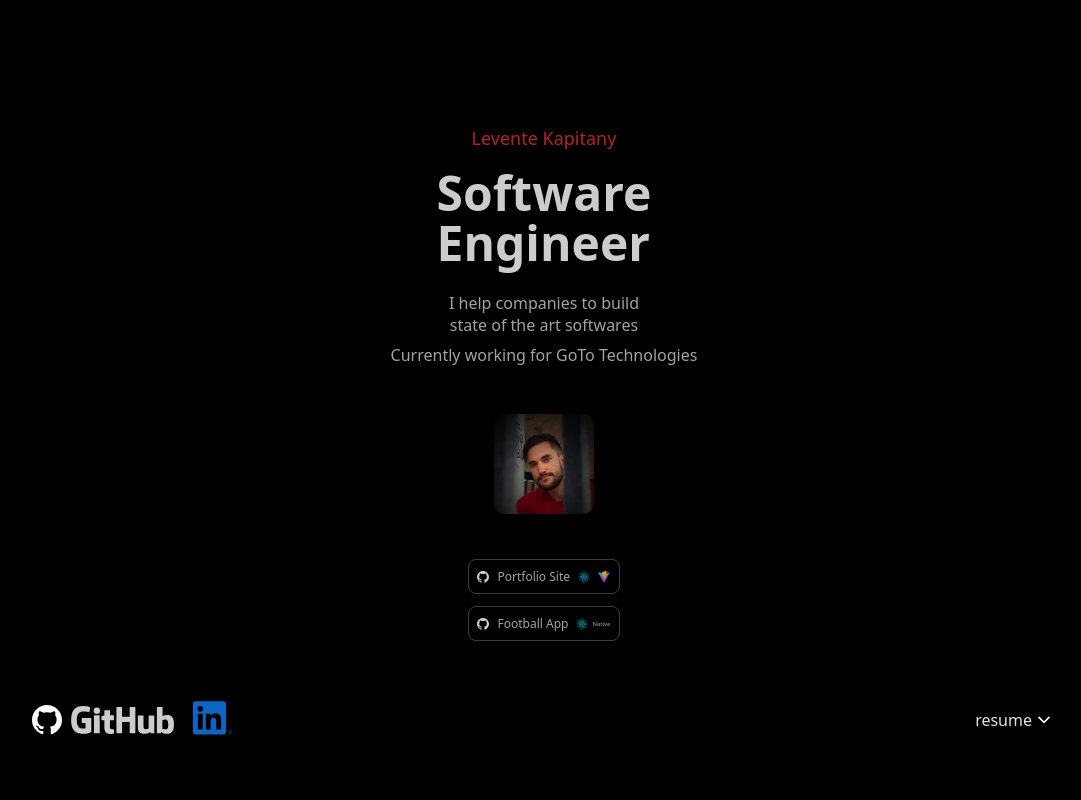
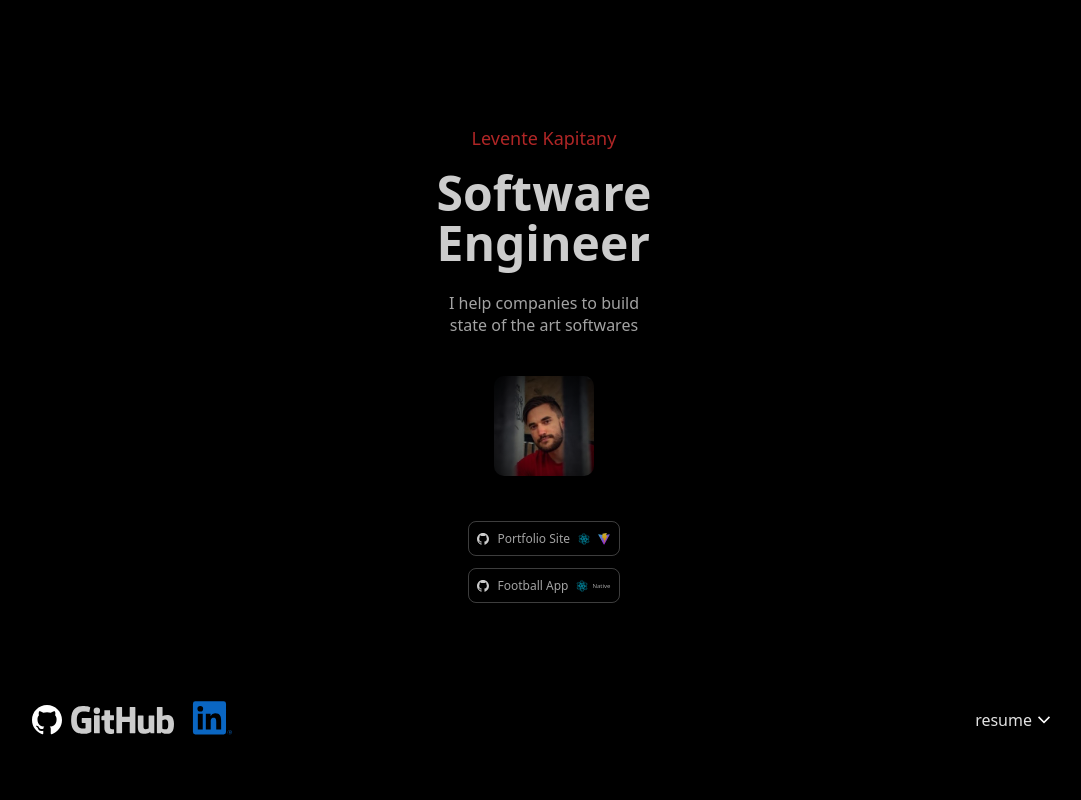
Before and after one commit to leventekapitany/portfolio, a React (Vite) app: page / in a window 1280 px wide. Shown: the top 800 px of the page, without its empty margins (96-1177 px from the left). Built offline with nearby package versions, Linux system fonts and the light colour scheme.

Commit message:
remove goto sentence

```diff
--- a/src/components/Greeting.tsx
+++ b/src/components/Greeting.tsx
@@ -13,7 +13,6 @@ export default function Greeting() {
         I help companies to build
         <br />
         state of the art softwares
-        <p>Currently working for GoTo Technologies</p>
       </Description>
     </Root>
   );
```
